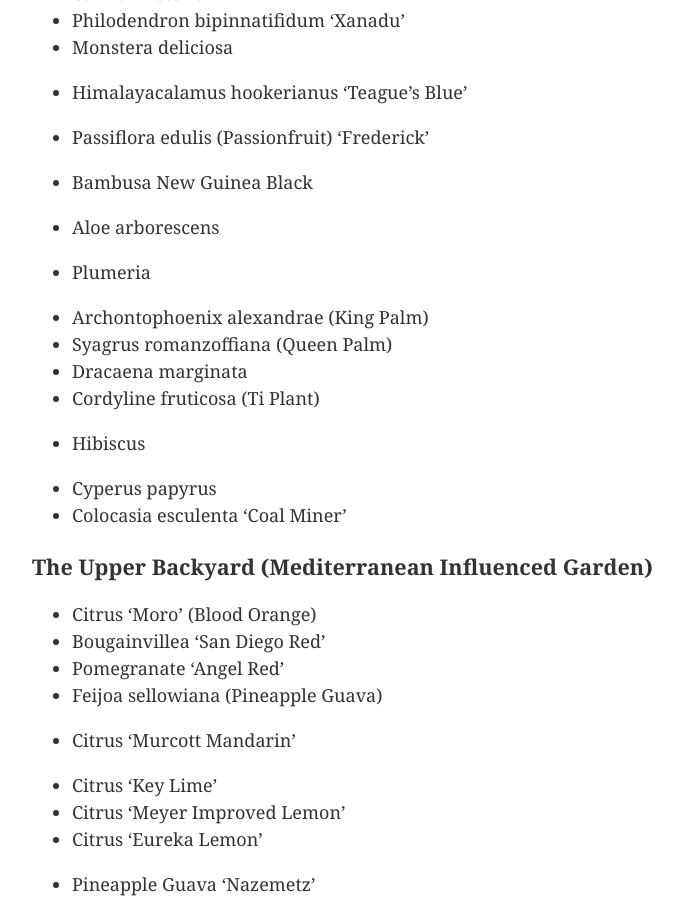
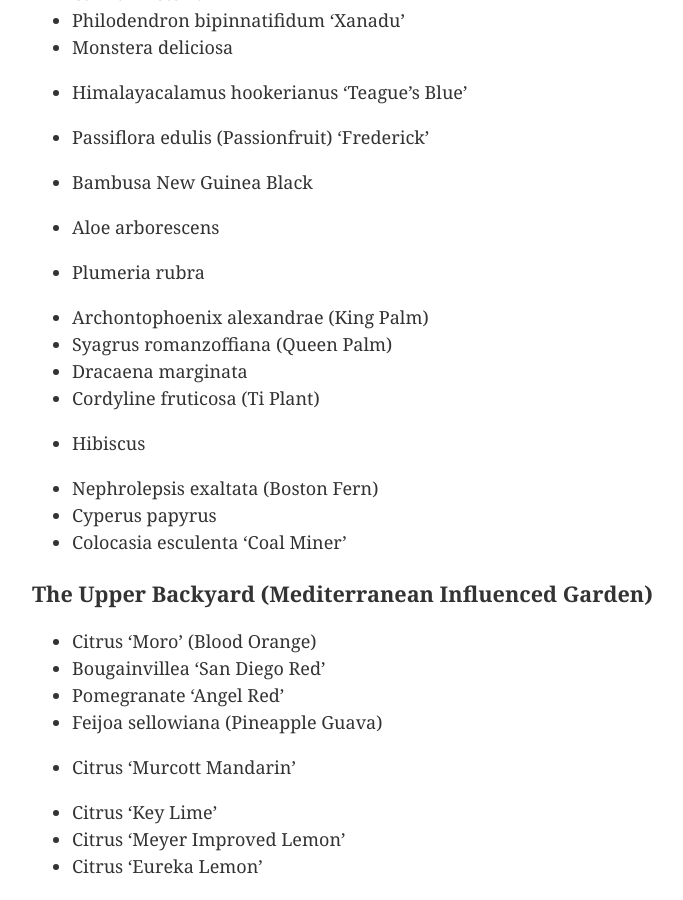
Before and after one commit to ryanfisher/ryanfisher.io, a Jekyll site: the page built from _garden-notes/plants_in_my_garden.md, in a window 1280 px wide and 900 px high, scrolled down 1171 px. Shown: the whole window, without its empty margins (218-901 px from the left). Built offline with Jekyll 4.4.1, drawn with Linux system fonts in a browser that asks for light colours.

Commit message:
Add additional plant notes

```diff
--- a/_garden-notes/plants_in_my_garden.md
+++ b/_garden-notes/plants_in_my_garden.md
@@ -56,7 +56,7 @@ This is a list of all the plants you can find in my garden separated by areas. E
 - Bambusa New Guinea Black
 
 - Aloe arborescens
-- Plumeria
+- Plumeria rubra
 
 - Archontophoenix alexandrae (King Palm)
 - Syagrus romanzoffiana (Queen Palm)
@@ -64,6 +64,7 @@ This is a list of all the plants you can find in my garden separated by areas. E
 - Cordyline fruticosa (Ti Plant)
 - Hibiscus
 
+- Nephrolepsis exaltata (Boston Fern)
 - Cyperus papyrus
 - Colocasia esculenta 'Coal Miner'
 
```
